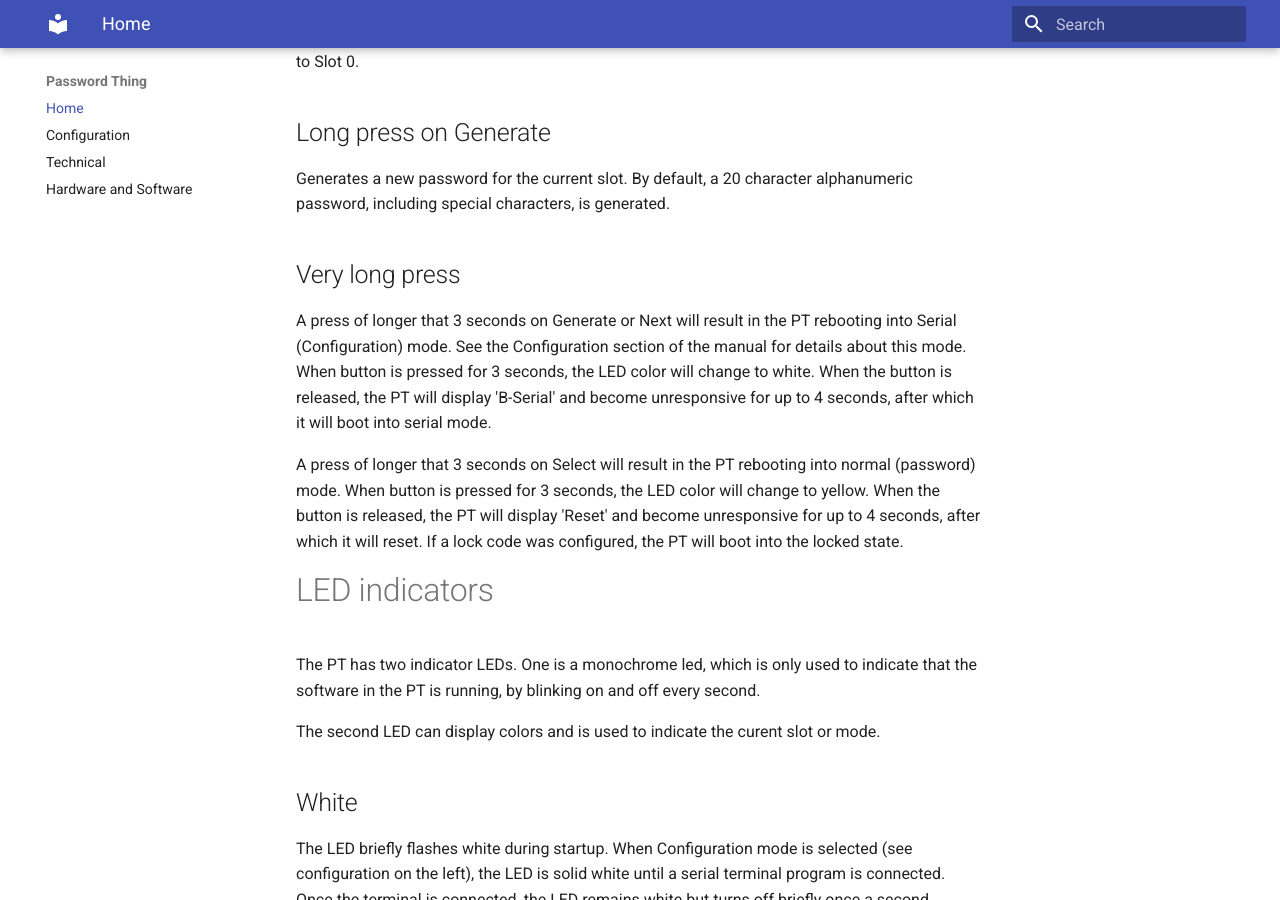
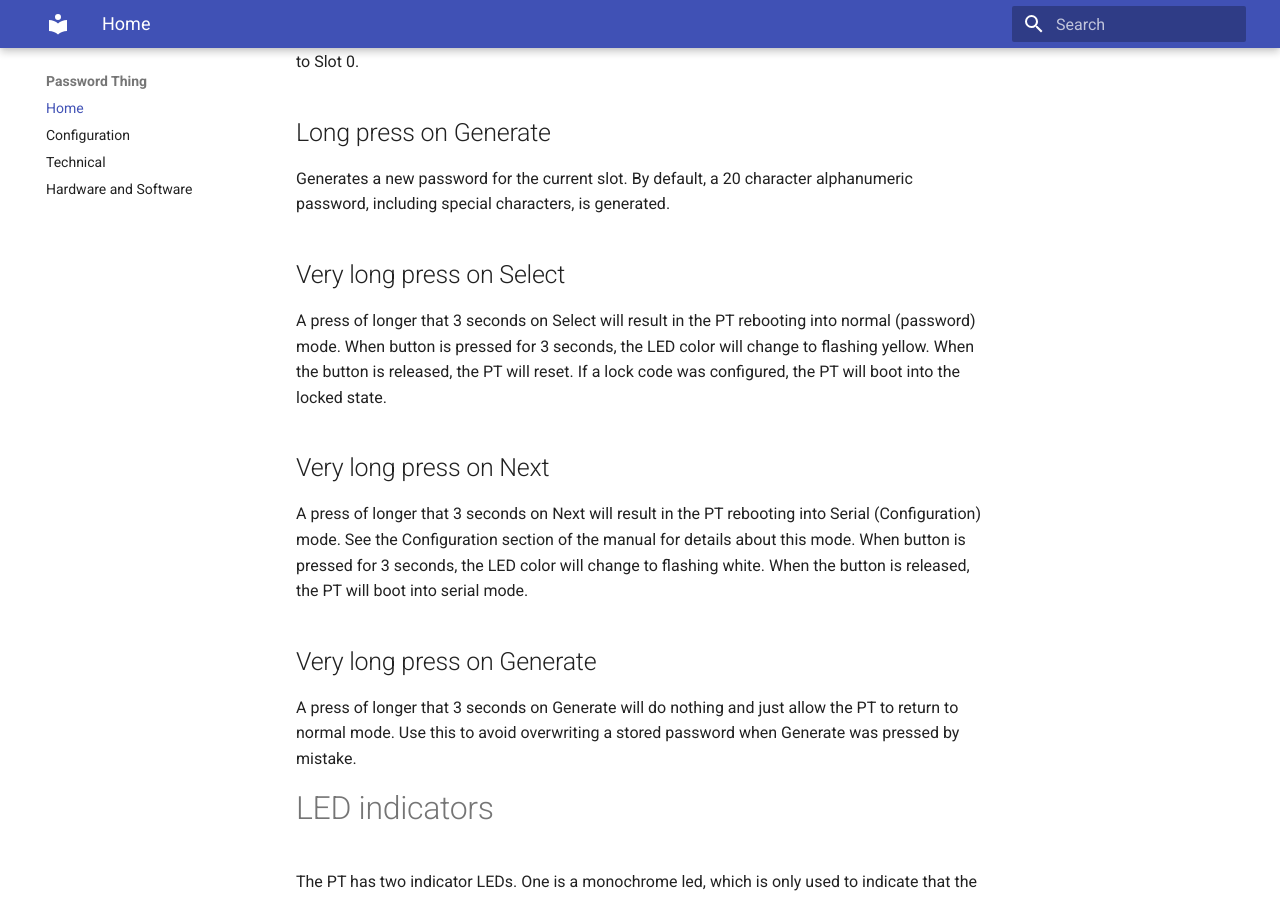
Before and after one commit to qvdm/PasswordThing, an MkDocs documentation site: the page built from docs/index.md, in a window 1280 px wide and 900 px high, scrolled down 4158 px. Built offline with MkDocs 1.6.1 and Material for MkDocs 9.7.7, drawn with Linux system fonts in a browser that asks for light colours.

Commit message:
fixed and extended key display V5B20012204

```diff
--- a/docs/index.md
+++ b/docs/index.md
@@ -157,21 +157,24 @@ press is active, and releasing the button will return you to Slot 0.
 Generates a new password for the current slot.  By default, a 20 character
 alphanumeric password, including special characters, is generated.
 
-## Very long press
-A press of longer that 3 seconds on Generate or Next will result in the PT rebooting
+## Very long press on Select
+A press of longer that 3 seconds on Select will result in the PT rebooting
+into normal (password) mode.  When button is pressed for 3 seconds,
+the LED color will change to flashing yellow.  When the button is released,
+the PT will reset.  If a lock code was configured, the PT will boot into
+the locked state.
+
+## Very long press on Next
+A press of longer that 3 seconds on Next will result in the PT rebooting
 into Serial (Configuration) mode.  See the Configuration section of the
 manual for details about this mode.   When button is pressed for 3 seconds,
-the LED color will change to white.  When the button is released, the PT
-will display 'B-Serial' and become unresponsive for up to 4 seconds, after
-which it will boot into serial mode.
+the LED color will change to flashing white.  When the button is released, the PT
+will boot into serial mode.
 
-A press of longer that 3 seconds on Select will result in the PT rebooting
-into normal (password) mode.  When button is pressed for 3 seconds,
-the LED color will change to yellow.  When the button is released, the PT
-will display 'Reset' and become unresponsive for up to 4 seconds, after
-which it will reset.  If a lock code was configured, the PT will boot into
-the locked state.
-
+## Very long press on Generate
+A press of longer that 3 seconds on Generate will do nothing and just allow
+the PT to return to normal mode.  Use this to avoid overwriting a stored
+password when Generate was pressed by mistake.
 
 # LED indicators
 The PT has two indicator LEDs.  One is a monochrome led, which is only used to
```
Also changed, not shown: other parts of docs/index.md (+1 -1 lines), 1 other file.
